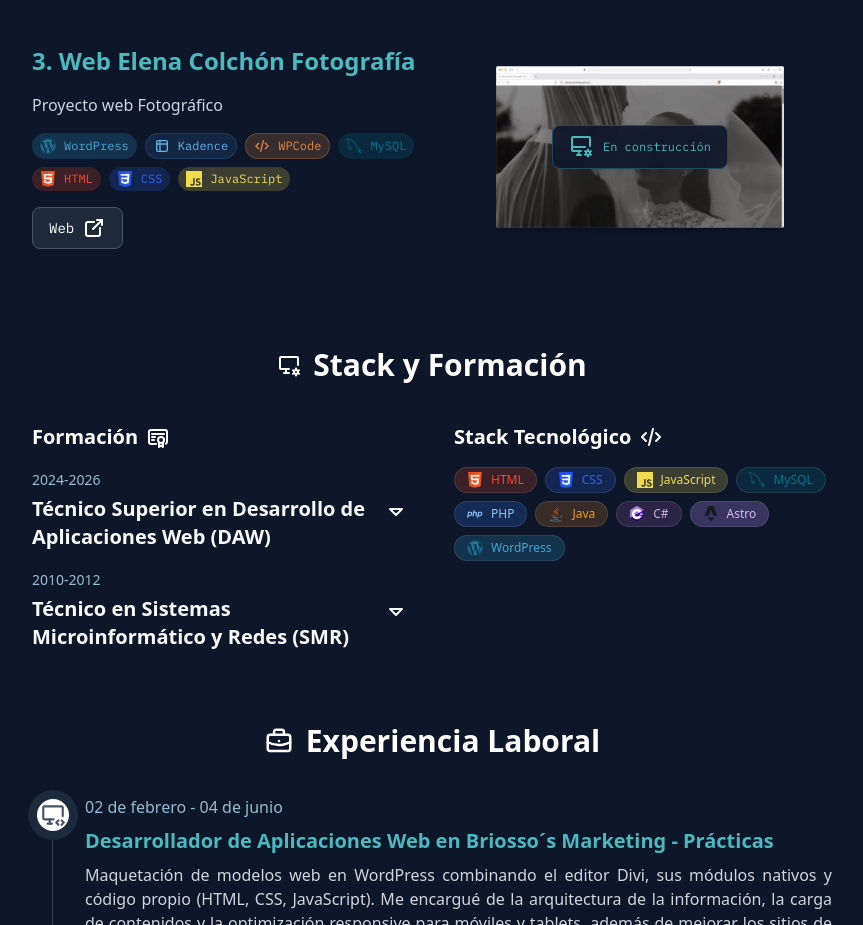
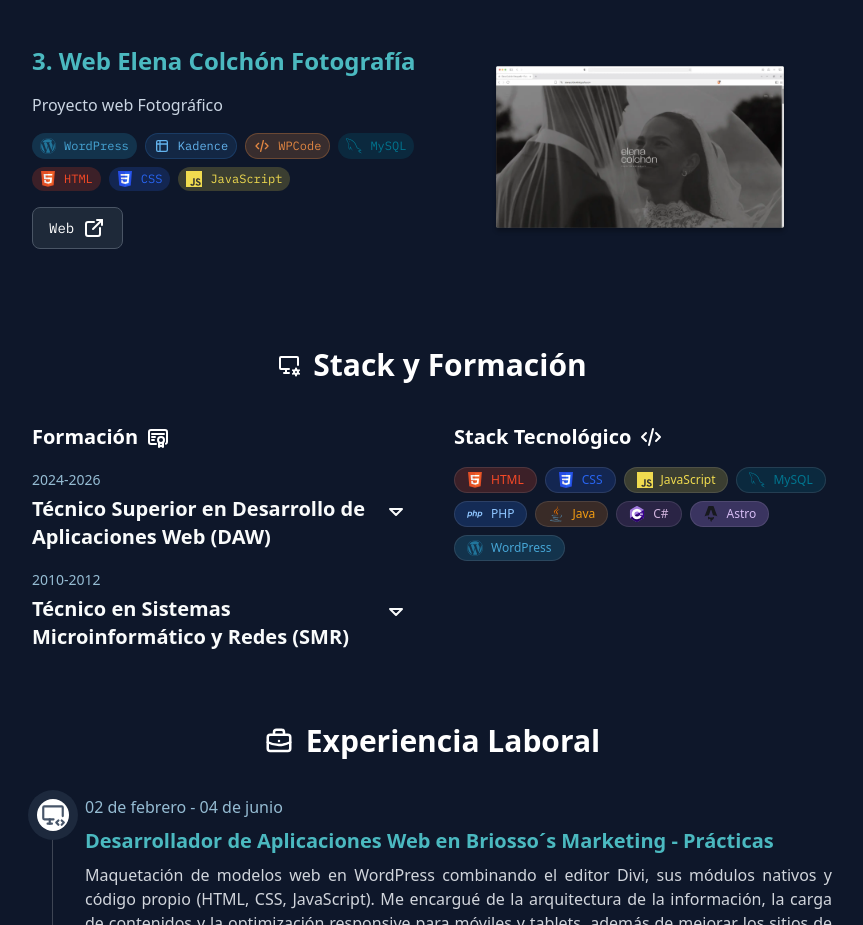
Before and after one commit to carlos-carrillo-dguez/portafolio.dev, an Astro site in the folder portafolio-carlos/: page / in a window 1280 px wide. Shown: the part 2060-2985 px from the top of the page, without its empty margins (208-1071 px from the left). Built offline with nearby package versions, Linux system fonts and the light colour scheme; Astro itself is replaced by a stand-in of ours.

Commit message:
Actualizacion

```diff
--- a/portafolio-carlos/src/components/Projects.astro
+++ b/portafolio-carlos/src/components/Projects.astro
@@ -29,8 +29,7 @@ const PROJECTS = [
         link: 'https://www.elenacolchonfotografia.com/',
         github: null,
         image: '../projects/proyect3-fotografia.webp',
-        tags: [TAGS.WordPress, TAGS.KADENCE, TAGS.WPCODE, TAGS.MySQL ,TAGS.HTML, TAGS.CSS, TAGS.JavaScript],
-        status: 'En construcción'
+        tags: [TAGS.WordPress, TAGS.KADENCE, TAGS.WPCODE, TAGS.MySQL ,TAGS.HTML, TAGS.CSS, TAGS.JavaScript]
     }
 ]
 ---
```
